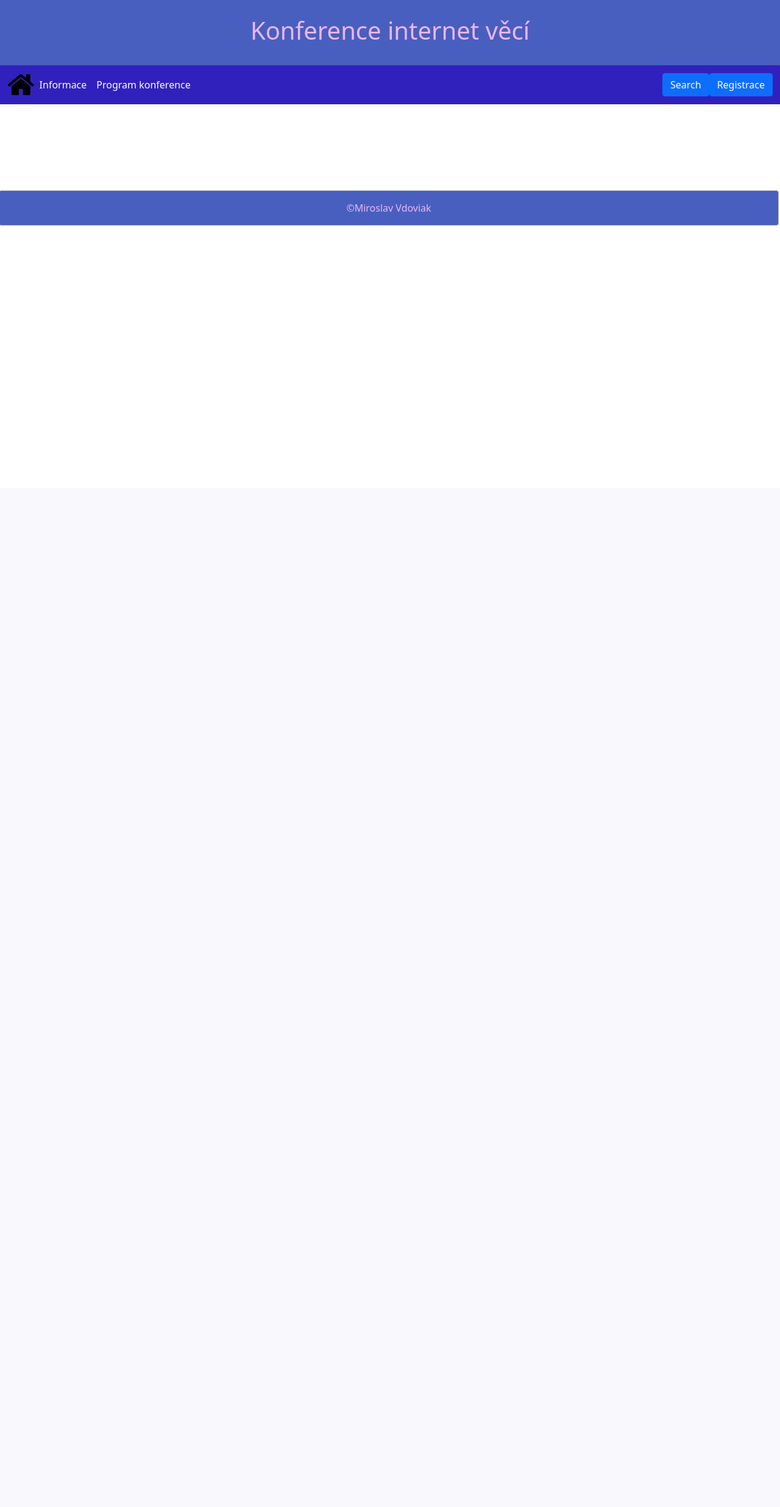
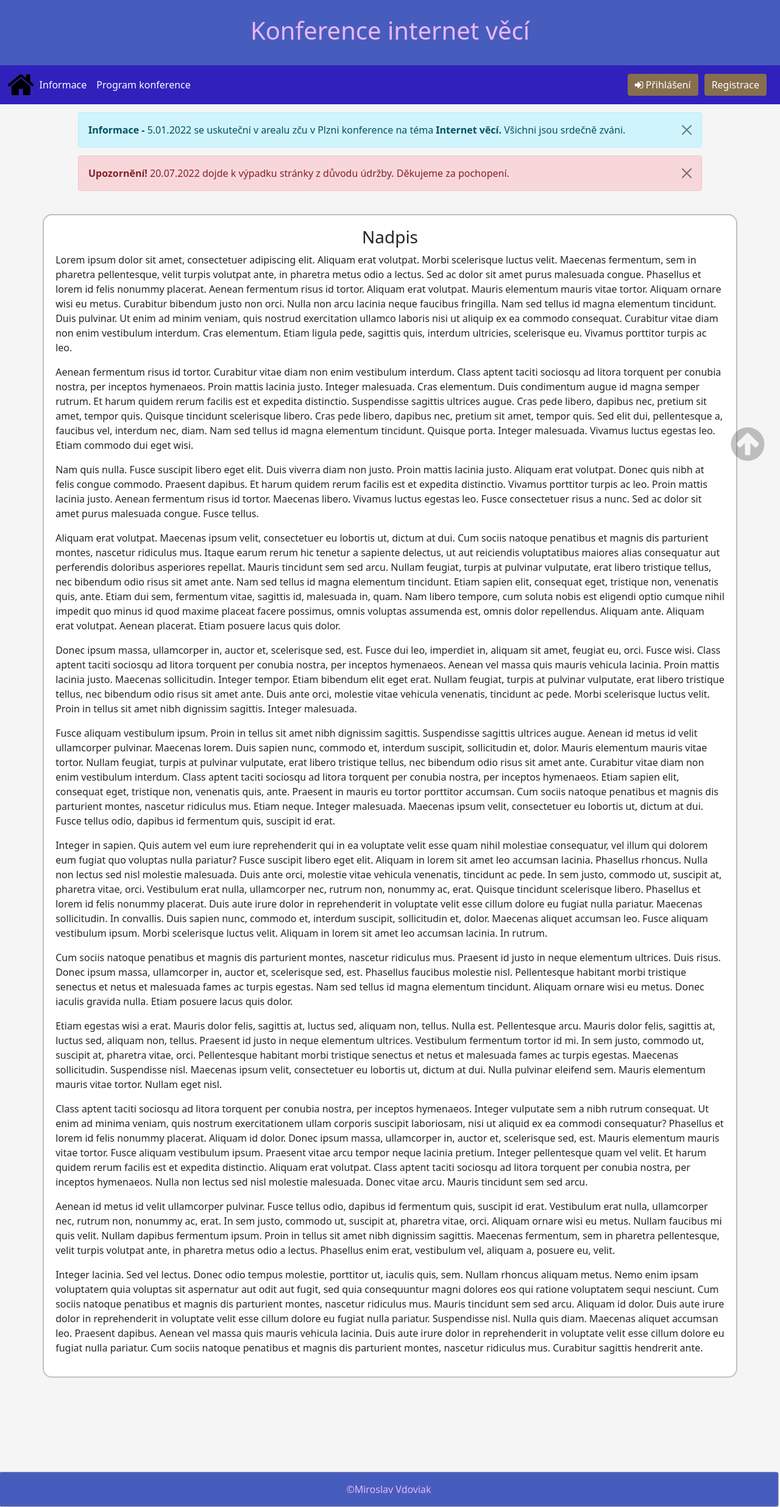
Before and after one commit to MiraVdov/semestralka-web, a PHP site: page / in a window 1280 px wide. Shown: the whole page at 61% size. Before the commit the page ends 370 px from the top, so only its background shows below. Run offline with PHP 8.4, Linux system fonts and the light colour scheme.

Commit message:
dodelani designu a zakladnich prvku

```diff
--- a/index.html
+++ b/index.html
@@ -1,5 +1,6 @@
 <!DOCTYPE html>
 <html lang="en">
+
 <head>
   <meta charset="UTF-8">
   <meta http-equiv="X-UA-Compatible" content="IE=edge">
@@ -8,12 +9,13 @@
   <!--Imports-->
   <link rel="stylesheet" href="bootstrap-5.0.2-dist/css/bootstrap.min.css">
   <link rel="stylesheet" href="font-awesome-4.7.0/css/font-awesome.min.css">
-    <link rel="stylesheet" href="style.css">
+  <link rel="stylesheet" href="style.css?version=1.4">
 
   <!--Logo and title-->
   <title>Internet věcí</title>
   <link rel="shortcut icon" href="favicon.png">
 </head>
+
 <body>
   <!--Title-->
   <div class="container-fluid text-center align-self-center" id="title">
@@ -24,30 +26,147 @@
   <nav class="navbar navbar-expand-lg navbar-light bg-light">
     <div class="container-fluid">
       <a class="fa fa-home fa-3x" id="home" href="index.html"></a>
-      <button class="navbar-toggler" type="button" data-bs-toggle="collapse" data-bs-target="#navbarNavDropdown" aria-controls="navbarNavDropdown" aria-expanded="false" aria-label="Toggle navigation">
+      <button class="navbar-toggler" type="button" data-bs-toggle="collapse" data-bs-target="#navbarNavDropdown"
+        aria-controls="navbarNavDropdown" aria-expanded="false" aria-label="Toggle navigation">
         <span class="navbar-toggler-icon"></span>
       </button>
       <div class="collapse navbar-collapse" id="navbarNavDropdown">
         <ul class="navbar-nav me-auto">
           <li class="nav-item">
-            <a class="nav-link active" aria-current="page" href="#">Informace</a>
+            <a class="nav-link active" aria-current="page" href="index.html">Informace</a>
           </li>
           <li class="nav-item">
-            <a class="nav-link" href="#">Program konference</a>
+            <a class="nav-link" href="program.html">Program konference</a>
           </li>
         </ul>
         <form class="d-flex">
-            <button class="btn btn-primary" type="button">Search</button>
-            <button class="btn btn-primary" type="button" onclick="location.href='registration.php'">Registrace</button>
+          <button class="btn btn-primary moveMenuButton" type="button"><span class="fa fa-sign-in"></span>
+            Přihlášení</button>
+          <button class="btn btn-primary moveMenuButton" type="button"
+            onclick="location.href='registration.php'">Registrace</button>
         </form>
       </div>
     </div>
   </nav>
   <!--Body-->
-  <div class="container">
-
+  <div class="alert alert-info alert-dismissible fade show alert1">
+    <strong>Informace - </strong> 5.01.2022 se uskuteční v arealu zču v Plzni konference na téma <strong>Internet
+      věcí.</strong> Všichni jsou srdečně zváni.
+    <button type="button" class="btn-close" data-bs-dismiss="alert"></button>
   </div>
 
+  <div class="alert alert-danger alert-dismissible fade show alert1" class="alert">
+    <strong>Upozornění!</strong> 20.07.2022 dojde k výpadku stránky z důvodu údržby. Děkujeme za pochopení.
+    <button type="button" class="btn-close" data-bs-dismiss="alert"></button>
+  </div>
+
+
+  <div class="container">
+    <h3>Nadpis</h3>
+    <p>Lorem ipsum dolor sit amet, consectetuer adipiscing elit. Aliquam erat volutpat. Morbi scelerisque luctus velit.
+      Maecenas fermentum, sem in pharetra pellentesque, velit turpis volutpat ante, in pharetra metus odio a lectus. Sed
+      ac dolor sit amet purus malesuada congue. Phasellus et lorem id felis nonummy placerat. Aenean fermentum risus id
+      tortor. Aliquam erat volutpat. Mauris elementum mauris vitae tortor. Aliquam ornare wisi eu metus. Curabitur
+      bibendum justo non orci. Nulla non arcu lacinia neque faucibus fringilla. Nam sed tellus id magna elementum
+      tincidunt. Duis pulvinar. Ut enim ad minim veniam, quis nostrud exercitation ullamco laboris nisi ut aliquip ex ea
+      commodo consequat. Curabitur vitae diam non enim vestibulum interdum. Cras elementum. Etiam ligula pede, sagittis
+      quis, interdum ultricies, scelerisque eu. Vivamus porttitor turpis ac leo.</p>
+
+    <p>Aenean fermentum risus id tortor. Curabitur vitae diam non enim vestibulum interdum. Class aptent taciti sociosqu
+      ad litora torquent per conubia nostra, per inceptos hymenaeos. Proin mattis lacinia justo. Integer malesuada. Cras
+      elementum. Duis condimentum augue id magna semper rutrum. Et harum quidem rerum facilis est et expedita
+      distinctio. Suspendisse sagittis ultrices augue. Cras pede libero, dapibus nec, pretium sit amet, tempor quis.
+      Quisque tincidunt scelerisque libero. Cras pede libero, dapibus nec, pretium sit amet, tempor quis. Sed elit dui,
+      pellentesque a, faucibus vel, interdum nec, diam. Nam sed tellus id magna elementum tincidunt. Quisque porta.
+      Integer malesuada. Vivamus luctus egestas leo. Etiam commodo dui eget wisi.</p>
+
+    <p>Nam quis nulla. Fusce suscipit libero eget elit. Duis viverra diam non justo. Proin mattis lacinia justo. Aliquam
+      erat volutpat. Donec quis nibh at felis congue commodo. Praesent dapibus. Et harum quidem rerum facilis est et
+      expedita distinctio. Vivamus porttitor turpis ac leo. Proin mattis lacinia justo. Aenean fermentum risus id
+      tortor. Maecenas libero. Vivamus luctus egestas leo. Fusce consectetuer risus a nunc. Sed ac dolor sit amet purus
+      malesuada congue. Fusce tellus.</p>
+
+    <p>Aliquam erat volutpat. Maecenas ipsum velit, consectetuer eu lobortis ut, dictum at dui. Cum sociis natoque
+      penatibus et magnis dis parturient montes, nascetur ridiculus mus. Itaque earum rerum hic tenetur a sapiente
+      delectus, ut aut reiciendis voluptatibus maiores alias consequatur aut perferendis doloribus asperiores repellat.
+      Mauris tincidunt sem sed arcu. Nullam feugiat, turpis at pulvinar vulputate, erat libero tristique tellus, nec
+      bibendum odio risus sit amet ante. Nam sed tellus id magna elementum tincidunt. Etiam sapien elit, consequat eget,
+      tristique non, venenatis quis, ante. Etiam dui sem, fermentum vitae, sagittis id, malesuada in, quam. Nam libero
+      tempore, cum soluta nobis est eligendi optio cumque nihil impedit quo minus id quod maxime placeat facere
+      possimus, omnis voluptas assumenda est, omnis dolor repellendus. Aliquam ante. Aliquam erat volutpat. Aenean
+      placerat. Etiam posuere lacus quis dolor.</p>
+
+    <p>Donec ipsum massa, ullamcorper in, auctor et, scelerisque sed, est. Fusce dui leo, imperdiet in, aliquam sit
+      amet, feugiat eu, orci. Fusce wisi. Class aptent taciti sociosqu ad litora torquent per conubia nostra, per
+      inceptos hymenaeos. Aenean vel massa quis mauris vehicula lacinia. Proin mattis lacinia justo. Maecenas
+      sollicitudin. Integer tempor. Etiam bibendum elit eget erat. Nullam feugiat, turpis at pulvinar vulputate, erat
+      libero tristique tellus, nec bibendum odio risus sit amet ante. Duis ante orci, molestie vitae vehicula venenatis,
+      tincidunt ac pede. Morbi scelerisque luctus velit. Proin in tellus sit amet nibh dignissim sagittis. Integer
+      malesuada.</p>
+
+    <p>Fusce aliquam vestibulum ipsum. Proin in tellus sit amet nibh dignissim sagittis. Suspendisse sagittis ultrices
+      augue. Aenean id metus id velit ullamcorper pulvinar. Maecenas lorem. Duis sapien nunc, commodo et, interdum
+      suscipit, sollicitudin et, dolor. Mauris elementum mauris vitae tortor. Nullam feugiat, turpis at pulvinar
+      vulputate, erat libero tristique tellus, nec bibendum odio risus sit amet ante. Curabitur vitae diam non enim
+      vestibulum interdum. Class aptent taciti sociosqu ad litora torquent per conubia nostra, per inceptos hymenaeos.
+      Etiam sapien elit, consequat eget, tristique non, venenatis quis, ante. Praesent in mauris eu tortor porttitor
+      accumsan. Cum sociis natoque penatibus et magnis dis parturient montes, nascetur ridiculus mus. Etiam neque.
+      Integer malesuada. Maecenas ipsum velit, consectetuer eu lobortis ut, dictum at dui. Fusce tellus odio, dapibus id
+      fermentum quis, suscipit id erat.</p>
+
+    <p>Integer in sapien. Quis autem vel eum iure reprehenderit qui in ea voluptate velit esse quam nihil molestiae
+      consequatur, vel illum qui dolorem eum fugiat quo voluptas nulla pariatur? Fusce suscipit libero eget elit.
+      Aliquam in lorem sit amet leo accumsan lacinia. Phasellus rhoncus. Nulla non lectus sed nisl molestie malesuada.
+      Duis ante orci, molestie vitae vehicula venenatis, tincidunt ac pede. In sem justo, commodo ut, suscipit at,
+      pharetra vitae, orci. Vestibulum erat nulla, ullamcorper nec, rutrum non, nonummy ac, erat. Quisque tincidunt
+      scelerisque libero. Phasellus et lorem id felis nonummy placerat. Duis aute irure dolor in reprehenderit in
+      voluptate velit esse cillum dolore eu fugiat nulla pariatur. Maecenas sollicitudin. In convallis. Duis sapien
+      nunc, commodo et, interdum suscipit, sollicitudin et, dolor. Maecenas aliquet accumsan leo. Fusce aliquam
+      vestibulum ipsum. Morbi scelerisque luctus velit. Aliquam in lorem sit amet leo accumsan lacinia. In rutrum.</p>
+
+    <p>Cum sociis natoque penatibus et magnis dis parturient montes, nascetur ridiculus mus. Praesent id justo in neque
+      elementum ultrices. Duis risus. Donec ipsum massa, ullamcorper in, auctor et, scelerisque sed, est. Phasellus
+      faucibus molestie nisl. Pellentesque habitant morbi tristique senectus et netus et malesuada fames ac turpis
+      egestas. Nam sed tellus id magna elementum tincidunt. Aliquam ornare wisi eu metus. Donec iaculis gravida nulla.
+      Etiam posuere lacus quis dolor.</p>
+
+    <p>Etiam egestas wisi a erat. Mauris dolor felis, sagittis at, luctus sed, aliquam non, tellus. Nulla est.
+      Pellentesque arcu. Mauris dolor felis, sagittis at, luctus sed, aliquam non, tellus. Praesent id justo in neque
+      elementum ultrices. Vestibulum fermentum tortor id mi. In sem justo, commodo ut, suscipit at, pharetra vitae,
+      orci. Pellentesque habitant morbi tristique senectus et netus et malesuada fames ac turpis egestas. Maecenas
+      sollicitudin. Suspendisse nisl. Maecenas ipsum velit, consectetuer eu lobortis ut, dictum at dui. Nulla pulvinar
+      eleifend sem. Mauris elementum mauris vitae tortor. Nullam eget nisl.</p>
+
+    <p>Class aptent taciti sociosqu ad litora torquent per conubia nostra, per inceptos hymenaeos. Integer vulputate sem
+      a nibh rutrum consequat. Ut enim ad minima veniam, quis nostrum exercitationem ullam corporis suscipit laboriosam,
+      nisi ut aliquid ex ea commodi consequatur? Phasellus et lorem id felis nonummy placerat. Aliquam id dolor. Donec
+      ipsum massa, ullamcorper in, auctor et, scelerisque sed, est. Mauris elementum mauris vitae tortor. Fusce aliquam
+      vestibulum ipsum. Praesent vitae arcu tempor neque lacinia pretium. Integer pellentesque quam vel velit. Et harum
+      quidem rerum facilis est et expedita distinctio. Aliquam erat volutpat. Class aptent taciti sociosqu ad litora
+      torquent per conubia nostra, per inceptos hymenaeos. Nulla non lectus sed nisl molestie malesuada. Donec vitae
+      arcu. Mauris tincidunt sem sed arcu.</p>
+
+    <p>Aenean id metus id velit ullamcorper pulvinar. Fusce tellus odio, dapibus id fermentum quis, suscipit id erat.
+      Vestibulum erat nulla, ullamcorper nec, rutrum non, nonummy ac, erat. In sem justo, commodo ut, suscipit at,
+      pharetra vitae, orci. Aliquam ornare wisi eu metus. Nullam faucibus mi quis velit. Nullam dapibus fermentum ipsum.
+      Proin in tellus sit amet nibh dignissim sagittis. Maecenas fermentum, sem in pharetra pellentesque, velit turpis
+      volutpat ante, in pharetra metus odio a lectus. Phasellus enim erat, vestibulum vel, aliquam a, posuere eu, velit.
+    </p>
+
+    <p>Integer lacinia. Sed vel lectus. Donec odio tempus molestie, porttitor ut, iaculis quis, sem. Nullam rhoncus
+      aliquam metus. Nemo enim ipsam voluptatem quia voluptas sit aspernatur aut odit aut fugit, sed quia consequuntur
+      magni dolores eos qui ratione voluptatem sequi nesciunt. Cum sociis natoque penatibus et magnis dis parturient
+      montes, nascetur ridiculus mus. Mauris tincidunt sem sed arcu. Aliquam id dolor. Duis aute irure dolor in
+      reprehenderit in voluptate velit esse cillum dolore eu fugiat nulla pariatur. Suspendisse nisl. Nulla quis diam.
+      Maecenas aliquet accumsan leo. Praesent dapibus. Aenean vel massa quis mauris vehicula lacinia. Duis aute irure
+      dolor in reprehenderit in voluptate velit esse cillum dolore eu fugiat nulla pariatur. Cum sociis natoque
+      penatibus et magnis dis parturient montes, nascetur ridiculus mus. Curabitur sagittis hendrerit ante.</p>
+  </div>
+
+  <!--arrow-->
+  <a href="#"><span class="fa fa-arrow-circle-up fa-4x" id="arrow"></span></a>
+
+  <!--Footer-->
   <div class="alert alert-dark" role="alert" id="footer">
     &copyMiroslav Vdoviak
   </div>
@@ -56,4 +175,5 @@
 
   <script src="bootstrap-5.0.2-dist/js/bootstrap.min.js"></script>
 </body>
+
 </html>
--- a/style.css
+++ b/style.css
@@ -15,6 +15,7 @@
 body{
     margin: 0px;
     height: 100%;
+    background-color: whitesmoke;
 }
 
 .navbar{
@@ -31,10 +32,15 @@ body{
 
 #form{
     width: 60%;
+    margin-bottom: 5%;
+}
+
+.container{
+    background-color: white;
     margin-top: 3%;
-    border: solid 1px silver;
-    padding: 2%;
-    margin-bottom: 5%;
+    border: solid 2px silver;
+    border-radius: 15px;
+    padding: 1.5%;
 }
 
 #phoneHelp{
@@ -61,5 +67,36 @@ footer{
     text-align: center;
     margin-left: -2px;
     margin-bottom: 0px;
-    margin-top: 11%;
+    margin-top: 12%;
 }
+
+.alert1{
+    width: 80%;
+    margin:auto;
+    margin-top: 1%;
+}
+
+h3{
+    text-align: center;
+}
+
+#arrow{
+    position: fixed;
+    float: right;
+    bottom: 5%;
+    right: 2%;
+    opacity: 0.3;
+    transition-duration: 0.5s;
+    color: rgb(63, 62, 62);
+}
+
+#arrow:hover{
+    opacity: 1;
+    transition-duration: 0.5s;
+}
+
+.moveMenuButton{
+    margin-right: 10px;
+    background-color: rgb(134, 110, 78);
+    border: none;
+}
```
Also changed, not shown: program.html (added, +73 -0 lines), registration.php (+12 -7 lines). Lines whose indentation alone changed are shown as unchanged.
